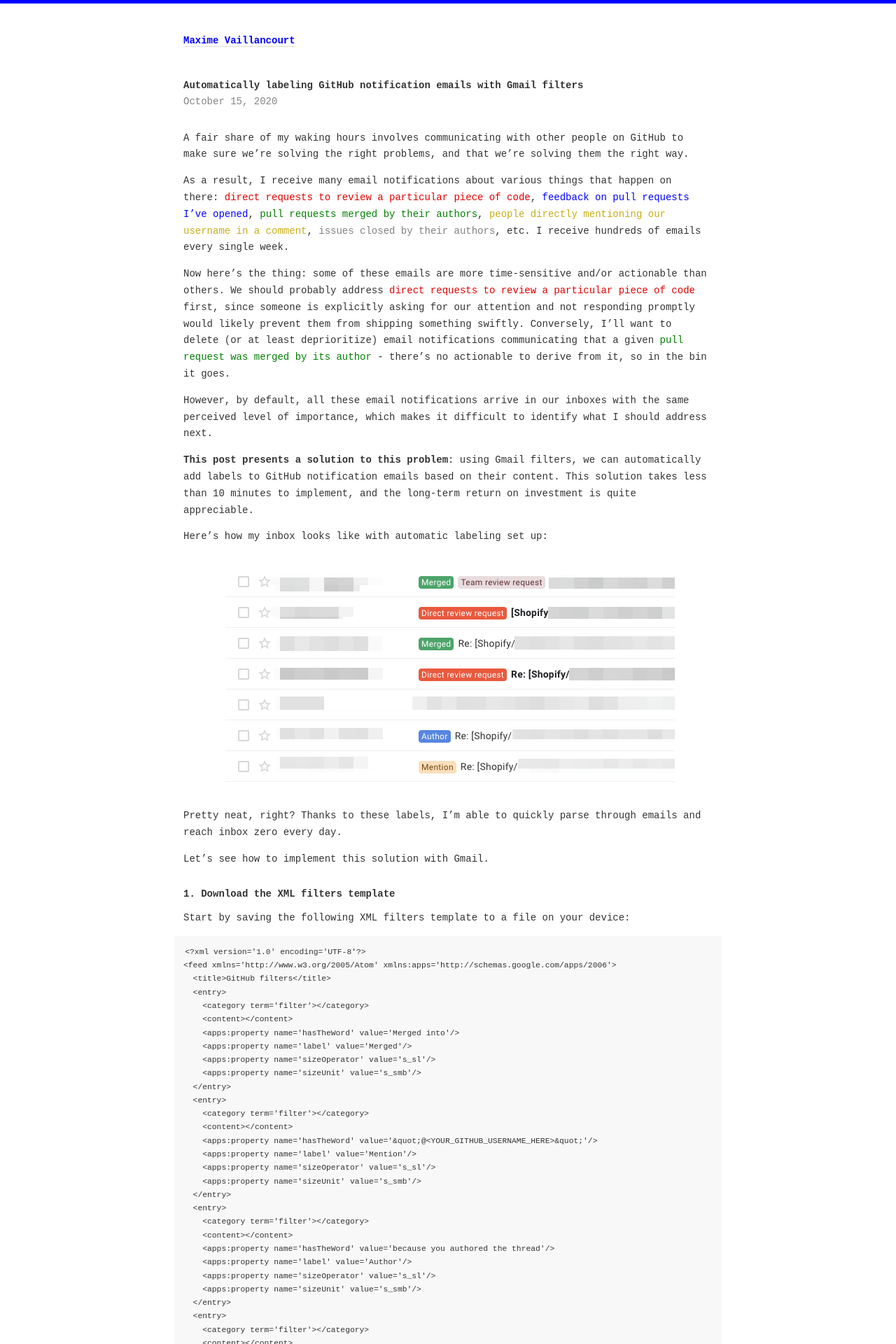
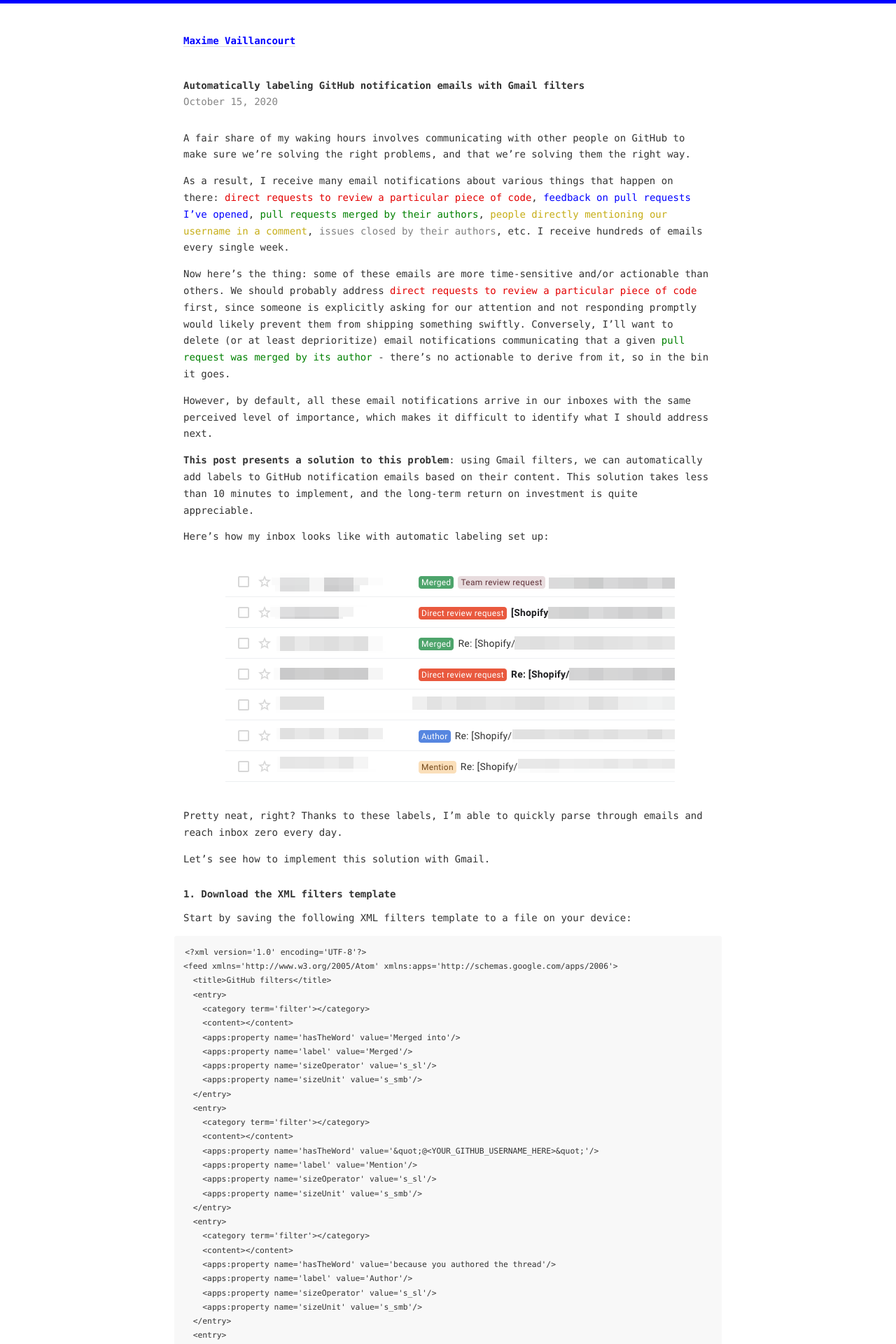
Before and after one commit to maximevaillancourt/maximevaillancourt.github.io, a Jekyll site: the page built from _posts/2020-10-15-gmail-filters-github.md, in a window 1280 px wide. Shown: the top 1920 px of the page at 70% size. Built offline with Jekyll 4.4.1, drawn with Linux system fonts in a browser that asks for light colours.

Commit message:
Update monospace font stack

```diff
--- a/_sass/_style.scss
+++ b/_sass/_style.scss
@@ -1,5 +1,5 @@
 $primary-color: blue;
-$font-family-mono: monospace;
+$font-family-mono: SFMono-Regular,Consolas,DejaVu Sans Mono,Liberation Mono,Menlo,monospace;
 $font-size: 14px;
 
 html {
```
